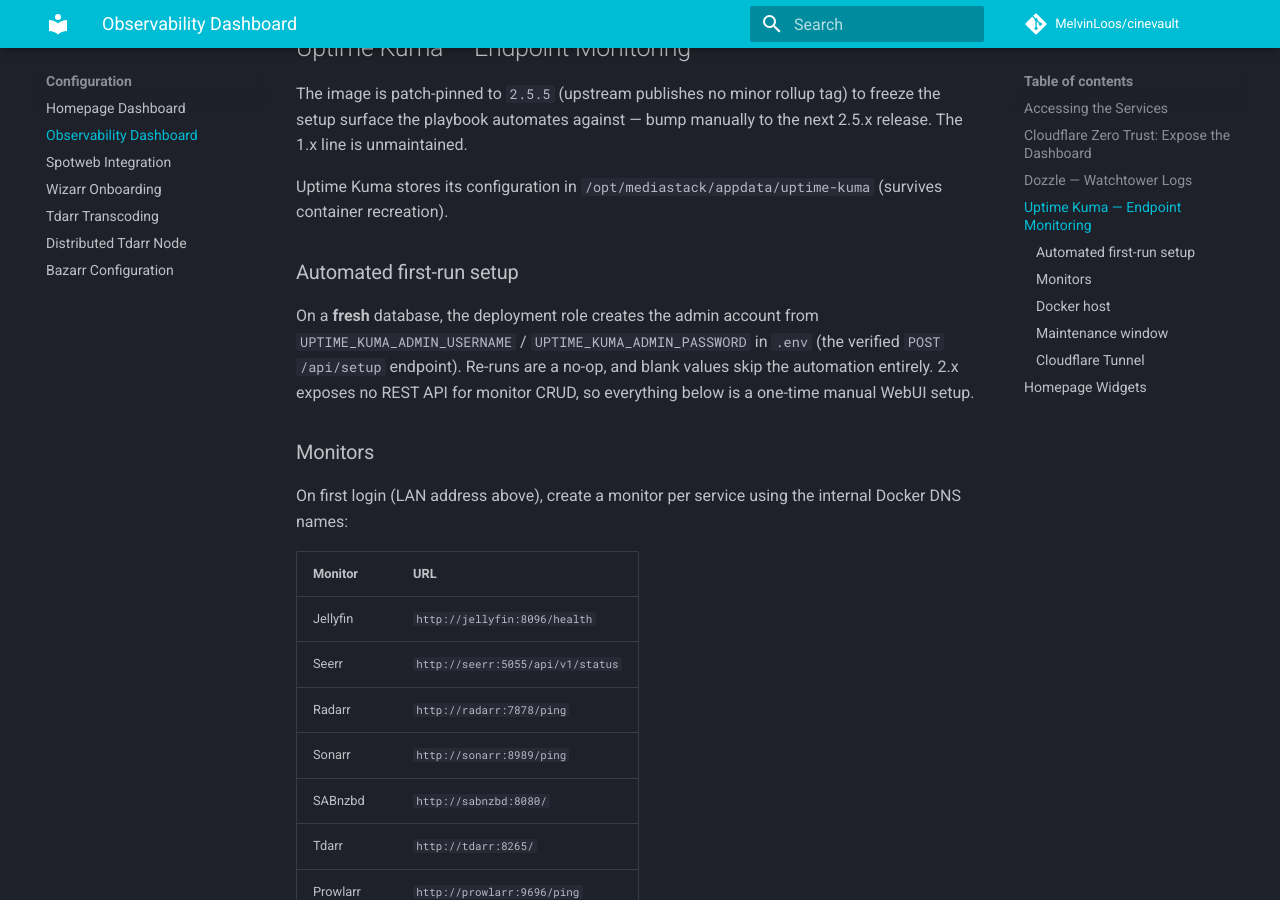
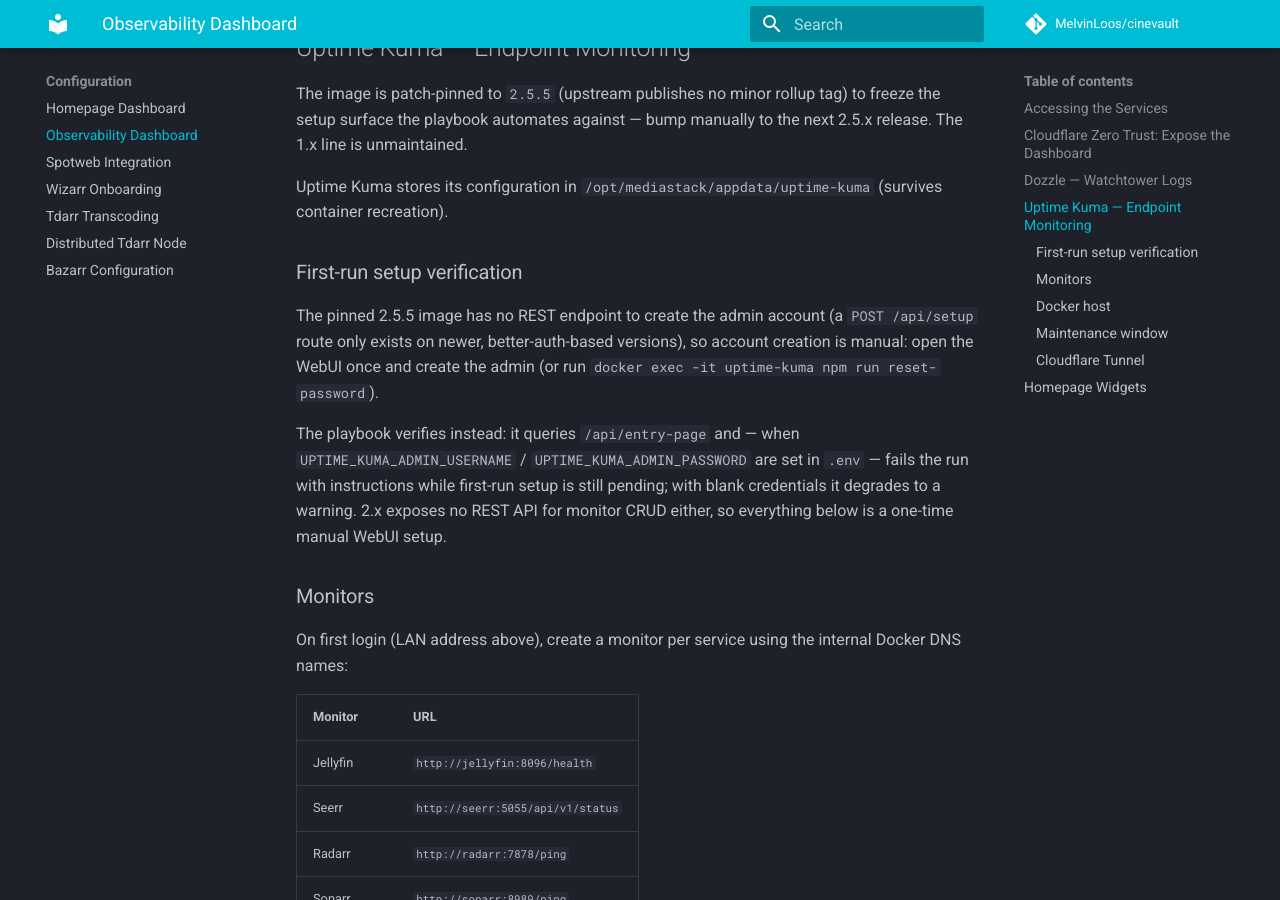
Before and after one commit to MelvinLoos/CineVault, an MkDocs documentation site: the page built from docs/configuration/observability.md, in a window 1280 px wide and 900 px high, scrolled down 2084 px. Built offline with MkDocs 1.6.1 and Material for MkDocs 9.7.7, drawn with Linux system fonts in a browser that asks for light colours; comment, search, counter and statistics services are not loaded.

Commit message:
fix(uptime-kuma): replace admin creation with setup verification
The pinned 2.5.5 image has no REST endpoint for admin creation, so
replace the first-run automation with a GET /api/entry-page check.
With credentials configured the playbook fails fast on pending setup;
otherwise it warns to keep CI green.

```diff
--- a/docs/configuration/observability.md
+++ b/docs/configuration/observability.md
@@ -60,13 +60,18 @@
 
 Uptime Kuma stores its configuration in `/opt/mediastack/appdata/uptime-kuma` (survives container recreation).
 
-### Automated first-run setup
+### First-run setup verification
 
-On a **fresh** database, the deployment role creates the admin account from
-`UPTIME_KUMA_ADMIN_USERNAME` / `UPTIME_KUMA_ADMIN_PASSWORD` in `.env` (the
-verified `POST /api/setup` endpoint). Re-runs are a no-op, and blank values
-skip the automation entirely. 2.x exposes no REST API for monitor CRUD, so
-everything below is a one-time manual WebUI setup.
+The pinned 2.5.5 image has no REST endpoint to create the admin account (a
+`POST /api/setup` route only exists on newer, better-auth-based versions), so
+account creation is manual: open the WebUI once and create the admin (or run
+`docker exec -it uptime-kuma npm run reset-password`).
+
+The playbook verifies instead: it queries `/api/entry-page` and — when
+`UPTIME_KUMA_ADMIN_USERNAME` / `UPTIME_KUMA_ADMIN_PASSWORD` are set in `.env`
+— fails the run with instructions while first-run setup is still pending;
+with blank credentials it degrades to a warning. 2.x exposes no REST API for
+monitor CRUD either, so everything below is a one-time manual WebUI setup.
 
 ### Monitors
 
```
Also changed, not shown: 2 other files.
